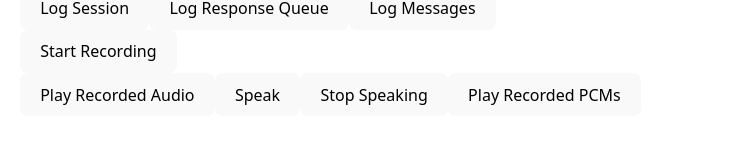
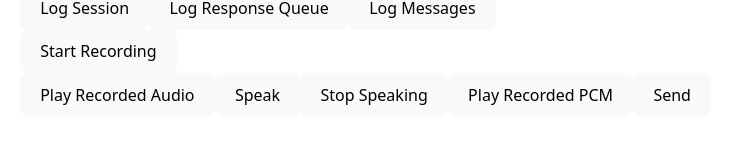
Before and after one commit to OmarThinks/gemini-live-audio-project, a React (Vite) app in the folder frontend/: page / in a window 1280 px wide. Shown: the part 486-630 px from the top of the page, without its empty margins (0-733 px from the left). Built offline with nearby package versions, Linux system fonts and the light colour scheme; no server answers.

Commit message:
feat: progress

```diff
--- a/frontend/src/App.tsx
+++ b/frontend/src/App.tsx
@@ -74,7 +74,7 @@ const App = () => {
     clearResponseQueue,
   });
 
-  const [recordedPCMs, setRecordedPCMs] = useState<string[]>([]);
+  const [recordedPCM, setRecordedPCM] = useState<string>("");
 
   const startRecording = useCallback(async () => {
     const stream = await navigator.mediaDevices.getUserMedia({ audio: true });
@@ -120,7 +120,7 @@ const App = () => {
         const base64String = pcmToBase64(int16);
 
         console.log("PCM 24000Hz:", base64String);
-        setRecordedPCMs((prev) => [...prev, base64String]);
+        setRecordedPCM(base64String);
       }
     };
 
@@ -158,7 +158,7 @@ const App = () => {
       reader.readAsDataURL(audioBlob);
     };
 
-    setRecordedPCMs([]);
+    setRecordedPCM("");
     mediaRecorder.start();
     setRecording(true);
   }, []);
@@ -274,8 +274,8 @@ const App = () => {
       </button>
       <button
         onClick={() => {
-          if (recordedPCMs.length === 0) {
-            console.warn("No recorded PCMs to play");
+          if (recordedPCM.length === 0) {
+            console.warn("No recorded PCM to play");
             return;
           }
 
@@ -284,9 +284,9 @@ const App = () => {
 
             const audioContext = new AudioContext({ sampleRate: 24000 });
 
-            const base64Audio = recordedPCMs[index];
+            const base64Audio = recordedPCM;
             if (!base64Audio) {
-              console.warn("No more recorded PCMs to play");
+              console.warn("No recorded PCM to play");
               return;
             }
 
@@ -295,15 +295,23 @@ const App = () => {
             source.buffer = audioBuffer;
             source.connect(audioContext.destination);
             source.start(0);
-            source.onended = () => {
-              playNext(index + 1);
-            };
           };
 
           playNext();
         }}
       >
-        Play Recorded PCMs
+        Play Recorded PCM
+      </button>
+      <button
+        onClick={() => {
+          if (recordedPCM.length === 0) {
+            console.warn("No recorded PCM to send");
+            return;
+          }
+          sendRealtimeInput(recordedPCM);
+        }}
+      >
+        Send
       </button>
     </div>
   );
--- a/frontend/src/hooks/useGeminiNativeAudio.ts
+++ b/frontend/src/hooks/useGeminiNativeAudio.ts
@@ -237,6 +237,7 @@ const useGeminiNativeAudio = ({
     setServerStatus,
     onUsageReporting,
     onReceivingMessage,
+    enqueueResponseQueue,
     onSocketError,
     onSocketClose,
   ]);
@@ -254,7 +255,8 @@ const useGeminiNativeAudio = ({
   //console.log("messages", messages);
   //console.log("responseQueue", responseQueue);
 
-  const sendRealtimeInput = useCallback(async (message: string) => {
+  const sendRealtimeInput = useCallback(
+    async (message: string) => {
       clearResponseQueue();
       innerResponseQueue.current = [];
       session.current?.sendRealtimeInput?.({
@@ -263,7 +265,9 @@ const useGeminiNativeAudio = ({
           mimeType: "audio/pcm;rate=16000",
         },
       });
-  }, []);
+    },
+    [clearResponseQueue]
+  );
 
   return {
     isConnected,
```
Lines whose indentation alone changed are shown as unchanged.
